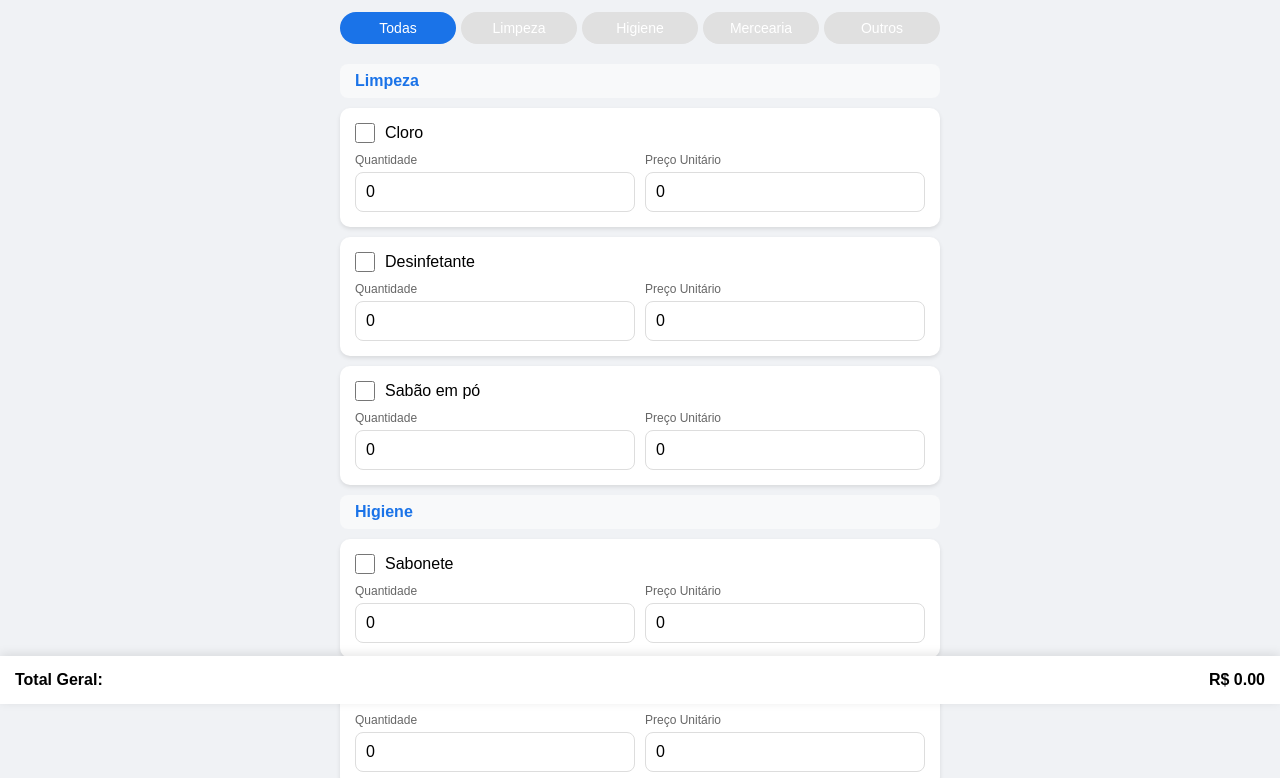
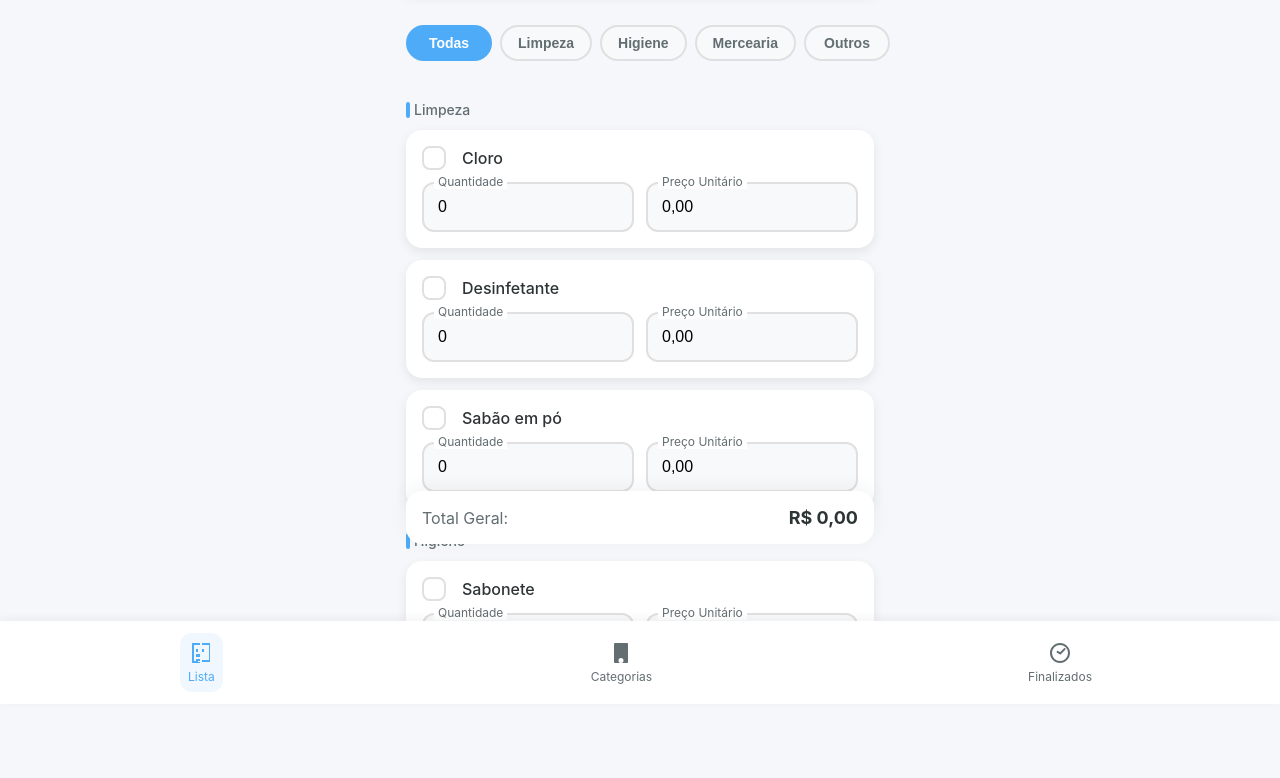
Before and after one commit to lusquiinhaa/Oi, a plain HTML site: page index.html in a window 1280 px wide. Shown: the part 96-874 px from the top of the page. After the commit the page ends 800 px from the top, so only its background shows below. Drawn offline with Linux system fonts and the light colour scheme.

Commit message:
Update index.html

```diff
--- a/index.html
+++ b/index.html
@@ -3,8 +3,9 @@
 <head>
     <meta charset="UTF-8">
     <meta name="viewport" content="width=device-width, initial-scale=1.0">
-    <title>Lista Compras Mobile</title>
+    <title>Nossa lista - App</title>
     <style>
+        /* Reset e Configurações Gerais */
         * {
             box-sizing: border-box;
             margin: 0;
@@ -12,163 +13,309 @@
         }
 
         body {
-            font-family: Arial, sans-serif;
-            background: #f0f2f5;
-            padding: 10px;
+            font-family: -apple-system, BlinkMacSystemFont, 'Segoe UI', Roboto, Oxygen, Ubuntu, Cantarell, sans-serif;
+            background: #f5f7fb;
+            color: #2d3436;
+            height: 100vh;
+            display: flex;
+            flex-direction: column;
+            overflow: hidden;
         }
 
+        /* Container Principal */
         .container {
-            max-width: 600px;
+            flex: 1;
+            padding: 16px;
+            max-width: 500px;
             margin: 0 auto;
+            width: 100%;
+            overflow-y: auto;
+            padding-bottom: 80px;
         }
 
+        /* Cabeçalho */
         .header {
             text-align: center;
-            padding: 20px 0;
-            color: #1a73e8;
+            padding: 24px 0;
+            position: sticky;
+            top: 0;
+            background: #fff;
+            z-index: 10;
+            box-shadow: 0 2px 10px rgba(0,0,0,0.05);
         }
 
+        .header h1 {
+            font-size: 24px;
+            font-weight: 700;
+            display: flex;
+            align-items: center;
+            justify-content: center;
+            gap: 8px;
+        }
+
+        /* Cards de Itens */
         .item-card {
-            background: white;
-            border-radius: 10px;
-            padding: 15px;
-            margin-bottom: 10px;
-            box-shadow: 0 2px 4px rgba(0,0,0,0.1);
+            background: #ffffff;
+            border-radius: 16px;
+            padding: 16px;
+            margin-bottom: 12px;
+            box-shadow: 0 4px 12px rgba(0,0,0,0.08);
+            display: flex;
+            flex-direction: column;
+            gap: 12px;
         }
 
         .item-header {
             display: flex;
             align-items: center;
-            margin-bottom: 10px;
+        }
+
+        input[type="checkbox"] {
+            width: 24px;
+            height: 24px;
+            border: 2px solid #e0e0e0;
+            border-radius: 8px;
+            appearance: none;
+            margin: 0;
+            display: grid;
+            place-content: center;
+            cursor: pointer;
+        }
+
+        input[type="checkbox"]:checked {
+            background: #4dabf7;
+            border-color: #4dabf7;
+        }
+
+        input[type="checkbox"]:checked::before {
+            content: "✓";
+            color: white;
+            font-size: 14px;
         }
 
         .item-name {
-            flex-grow: 1;
+            flex: 1;
             font-size: 16px;
-            margin-left: 10px;
+            margin-left: 16px;
+            font-weight: 500;
         }
 
         .item-controls {
             display: grid;
             grid-template-columns: 1fr 1fr;
-            gap: 10px;
+            gap: 12px;
         }
 
         .input-group {
-            display: flex;
-            flex-direction: column;
+            position: relative;
         }
 
         .input-group label {
+            position: absolute;
+            top: -8px;
+            left: 12px;
+            background: white;
+            padding: 0 4px;
             font-size: 12px;
-            color: #666;
-            margin-bottom: 5px;
+            color: #636e72;
         }
 
-        input[type="number"] {
+        input[type="number"],
+        input[type="text"].price {
             width: 100%;
-            padding: 10px;
-            border: 1px solid #ddd;
-            border-radius: 8px;
+            padding: 14px;
+            border: 2px solid #e0e0e0;
+            border-radius: 12px;
+            font-size: 16px;
+            background: #f8f9fa;
+        }
+
+        input[type="text"].price {
+            inputmode: decimal; /* Teclado numérico com vírgula/ponto */
+        }
+
+        /* Seção Total */
+        .total-section {
+            position: sticky;
+            bottom: 80px;
+            background: white;
+            padding: 16px;
+            border-radius: 16px;
+            margin: 16px 0;
+            box-shadow: 0 -4px 20px rgba(0,0,0,0.05);
+            display: flex;
+            justify-content: space-between;
+            align-items: center;
+        }
+
+        .total-section span:first-child {
+            color: #636e72;
             font-size: 16px;
         }
 
-        input[type="checkbox"] {
-            width: 20px;
-            height: 20px;
-            accent-color: #1a73e8;
+        #grand-total {
+            color: #2d3436;
+            font-size: 18px;
+            font-weight: 700;
         }
 
-        .total-section {
+        /* Formulário de Adicionar Item */
+        .add-item-form {
+            background: white;
+            border-radius: 16px;
+            padding: 16px;
+            margin-top: 20px;
+            box-shadow: 0 4px 12px rgba(0,0,0,0.05);
+        }
+
+        .add-item-form h3 {
+            margin: 0 0 16px 0;
+            font-size: 18px;
+            display: flex;
+            align-items: center;
+            gap: 8px;
+        }
+
+        .add-item-form input,
+        .add-item-form select {
+            width: 100%;
+            padding: 14px;
+            margin: 8px 0;
+            border: 2px solid #e0e0e0;
+            border-radius: 12px;
+            font-size: 16px;
+            background: #f8f9fa;
+        }
+
+        button {
+            background: #4dabf7;
+            color: white;
+            border: none;
+            padding: 16px;
+            border-radius: 12px;
+            font-size: 16px;
+            font-weight: 600;
+            width: 100%;
+            margin-top: 12px;
+            cursor: pointer;
+            transition: all 0.2s ease;
+        }
+
+        button:active {
+            transform: scale(0.98);
+            background: #3b89c4;
+        }
+
+        /* Filtros */
+        .filter-buttons {
+            display: flex;
+            gap: 8px;
+            overflow-x: auto;
+            padding: 16px 0;
+            margin: 0 -16px;
+            padding-left: 16px;
+        }
+
+        .filter-btn {
+            background: #f8f9fa;
+            border: 2px solid #e0e0e0;
+            padding: 8px 16px;
+            border-radius: 20px;
+            font-size: 14px;
+            white-space: nowrap;
+            color: #636e72;
+            cursor: pointer;
+        }
+
+        .filter-btn.active {
+            background: #4dabf7;
+            color: white;
+            border-color: #4dabf7;
+        }
+
+        /* Categorias */
+        .category-header {
+            color: #636e72;
+            font-size: 14px;
+            font-weight: 500;
+            margin: 24px 0 12px 0;
+            padding-left: 8px;
+            position: relative;
+        }
+
+        .category-header::before {
+            content: "";
+            position: absolute;
+            left: 0;
+            top: 50%;
+            height: 16px;
+            width: 4px;
+            background: #4dabf7;
+            transform: translateY(-50%);
+            border-radius: 2px;
+        }
+
+        /* Itens Comprados */
+        .purchased {
+            opacity: 0.6;
+            background: #f8f9fa;
+        }
+
+        .purchased .item-name {
+            text-decoration: line-through;
+        }
+
+        /* Barra de Navegação Inferior */
+        .bottom-nav {
             position: fixed;
             bottom: 0;
             left: 0;
             right: 0;
             background: white;
-            padding: 15px;
-            box-shadow: 0 -2px 10px rgba(0,0,0,0.1);
+            display: flex;
+            justify-content: space-around;
+            padding: 12px 0;
+            box-shadow: 0 -2px 10px rgba(0,0,0,0.05);
+            z-index: 100;
         }
 
-        .add-item-form {
-            background: white;
-            padding: 15px;
-            border-radius: 10px;
-            margin: 20px 0;
+        .nav-item {
+            display: flex;
+            flex-direction: column;
+            align-items: center;
+            gap: 4px;
+            color: #636e72;
+            font-size: 12px;
+            text-decoration: none;
+            padding: 8px;
+            border-radius: 12px;
+            transition: all 0.2s ease;
         }
 
-        .add-item-form input,
-        .add-item-form select {
-            width: 100%;
-            padding: 12px;
-            margin: 8px 0;
-            border: 1px solid #ddd;
-            border-radius: 8px;
+        .nav-item.active {
+            color: #4dabf7;
+            background: #f0f7ff;
         }
 
-        button {
-            background: #1a73e8;
-            color: white;
-            border: none;
-            padding: 12px 20px;
-            border-radius: 8px;
-            width: 100%;
-            font-size: 16px;
-            margin-top: 10px;
-        }
-
-        .purchased {
-            opacity: 0.6;
-            background: #f8f9fa;
-        }
-        .purchased .item-name {
-            text-decoration: line-through;
-        }
-
-        .filter-buttons {
-            display: flex;
-            gap: 5px;
-            overflow-x: auto;
-            padding: 10px 0;
-            margin-bottom: 10px;
-        }
-
-        .filter-btn {
-            background: #e0e0e0;
-            border: none;
-            padding: 8px 12px;
-            border-radius: 20px;
-            font-size: 14px;
-            white-space: nowrap;
-        }
-
-        .filter-btn.active {
-            background: #1a73e8;
-            color: white;
-        }
-
-        .category-header {
-            background: #f8f9fa;
-            padding: 8px 15px;
-            margin: 10px 0;
-            border-radius: 8px;
-            font-weight: bold;
-            color: #1a73e8;
+        .nav-item svg {
+            width: 24px;
+            height: 24px;
         }
     </style>
 </head>
 <body>
     <div class="container">
-        <h1 class="header">🛒 Lista de Compras</h1>
+        <div class="header">
+            <h1>🛒 Lista de Compras</h1>
+        </div>
 
         <div class="filter-buttons" id="filter-buttons"></div>
 
         <div id="list-items"></div>
 
         <div class="total-section">
-            <div style="display: flex; justify-content: space-between; font-weight: bold;">
-                <span>Total Geral:</span>
-                <span id="grand-total">R$ 0.00</span>
-            </div>
+            <span>Total Geral:</span>
+            <span id="grand-total">R$ 0,00</span>
         </div>
 
         <div class="add-item-form">
@@ -182,6 +329,28 @@
             </select>
             <button onclick="addNewItem()">Adicionar</button>
         </div>
+    </div>
+
+    <!-- Barra de Navegação Inferior -->
+    <div class="bottom-nav">
+        <a href="#" class="nav-item active">
+            <svg viewBox="0 0 24 24" fill="currentColor">
+                <path d="M13 2v2h7v15h-7v2h8V2h-8zm-2 0H3v20h8v-2H5V4h6V2zm2 6h2v3h-2V8zm-4 0H7v3h2V8zm-2 5H7v3h2v-3zm2 0h2v3h-2v-3zm-2 5H7v3h2v-3zm2 0h2v3h-2v-3z"/>
+            </svg>
+            Lista
+        </a>
+        <a href="#" class="nav-item">
+            <svg viewBox="0 0 24 24" fill="currentColor">
+                <path d="M6 2h12a1 1 0 0 1 1 1v18a1 1 0 0 1-1 1H6a1 1 0 0 1-1-1V3a1 1 0 0 1 1-1zm6 15a2.5 2.5 0 1 0 0 5 2.5 2.5 0 0 0 0-5z"/>
+            </svg>
+            Categorias
+        </a>
+        <a href="#" class="nav-item">
+            <svg viewBox="0 0 24 24" fill="currentColor">
+                <path d="M12 2c5.523 0 10 4.477 10 10s-4.477 10-10 10S2 17.523 2 12 6.477 2 12 2zm0 2a8 8 0 1 0 0 16 8 8 0 0 0 0-16zm3.833 3.337a1 1 0 0 1 1.497 1.32l-.083.094-4.375 4.375a1 1 0 0 1-1.2.176l-.099-.066-2.5-1.5a1 1 0 0 1 .992-1.736l.108.062 1.894 1.136 3.758-3.757z"/>
+            </svg>
+            Finalizados
+        </a>
     </div>
 
     <script>
@@ -198,10 +367,20 @@
 
         let currentFilter = 'Todas';
 
+        // Função para formatar o valor do preço
+        function formatPrice(value) {
+            value = value.replace(',', '.').replace(/[^0-9.]/g, '');
+            return parseFloat(value).toFixed(2);
+        }
+
+        // Função para exibir o preço formatado
+        function displayPrice(value) {
+            return value.toString().replace('.', ',');
+        }
+
         function renderFilterButtons() {
             const filters = ['Todas', ...categoryOrder];
             const container = document.getElementById('filter-buttons');
-
             container.innerHTML = filters.map(category => `
                 <button class="filter-btn ${currentFilter === category ? 'active' : ''}"
                         onclick="setFilter('${category}')">
@@ -224,24 +403,20 @@
                 ? items
                 : items.filter(item => item.category === currentFilter);
 
-            // Agrupar por categoria
             const grouped = filteredItems.reduce((acc, item) => {
                 if (!acc[item.category]) acc[item.category] = [];
                 acc[item.category].push(item);
                 return acc;
             }, {});
 
-            // Ordenar pelas categorias definidas
             categoryOrder.forEach(category => {
                 if (grouped[category]) {
-                    // Adicionar header da categoria
                     if (currentFilter === 'Todas') {
                         container.innerHTML += `
                             <div class="category-header">${category}</div>
                         `;
                     }
 
-                    // Adicionar itens
                     grouped[category].forEach((item, index) => {
                         const itemElement = document.createElement('div');
                         itemElement.className = `item-card ${item.purchased ? 'purchased' : ''}`;
@@ -258,13 +433,12 @@
                                 </div>
                                 <div class="input-group">
                                     <label>Preço Unitário</label>
-                                    <input type="number" value="${item.price}" min="0" step="0.01"
-                                           class="price" placeholder="0.00">
+                                    <input type="text" value="${displayPrice(item.price.toFixed(2))}"
+                                           class="price" placeholder="0,00" inputmode="decimal">
                                 </div>
                             </div>
                         `;
 
-                        // Event Listeners
                         const checkbox = itemElement.querySelector('input[type="checkbox"]');
                         const quantityInput = itemElement.querySelector('.quantity');
                         const priceInput = itemElement.querySelector('.price');
@@ -281,7 +455,8 @@
                         });
 
                         priceInput.addEventListener('input', () => {
-                            item.price = Number(priceInput.value) || 0;
+                            priceInput.value = displayPrice(formatPrice(priceInput.value));
+                            item.price = parseFloat(formatPrice(priceInput.value));
                             saveAndUpdate();
                         });
 
@@ -302,7 +477,7 @@
                     name,
                     category,
                     quantity: 0,
-                    price: 0,
+                    price: 0.00,
                     purchased: false
                 });
                 document.getElementById('new-item-name').value = '';
@@ -314,7 +489,7 @@
             const total = items.reduce((acc, item) =>
                 acc + (item.quantity * item.price), 0);
             document.getElementById('grand-total').textContent =
-                `R$ ${total.toFixed(2)}`;
+                `R$ ${displayPrice(total.toFixed(2))}`;
         }
 
         function saveAndUpdate() {
```
